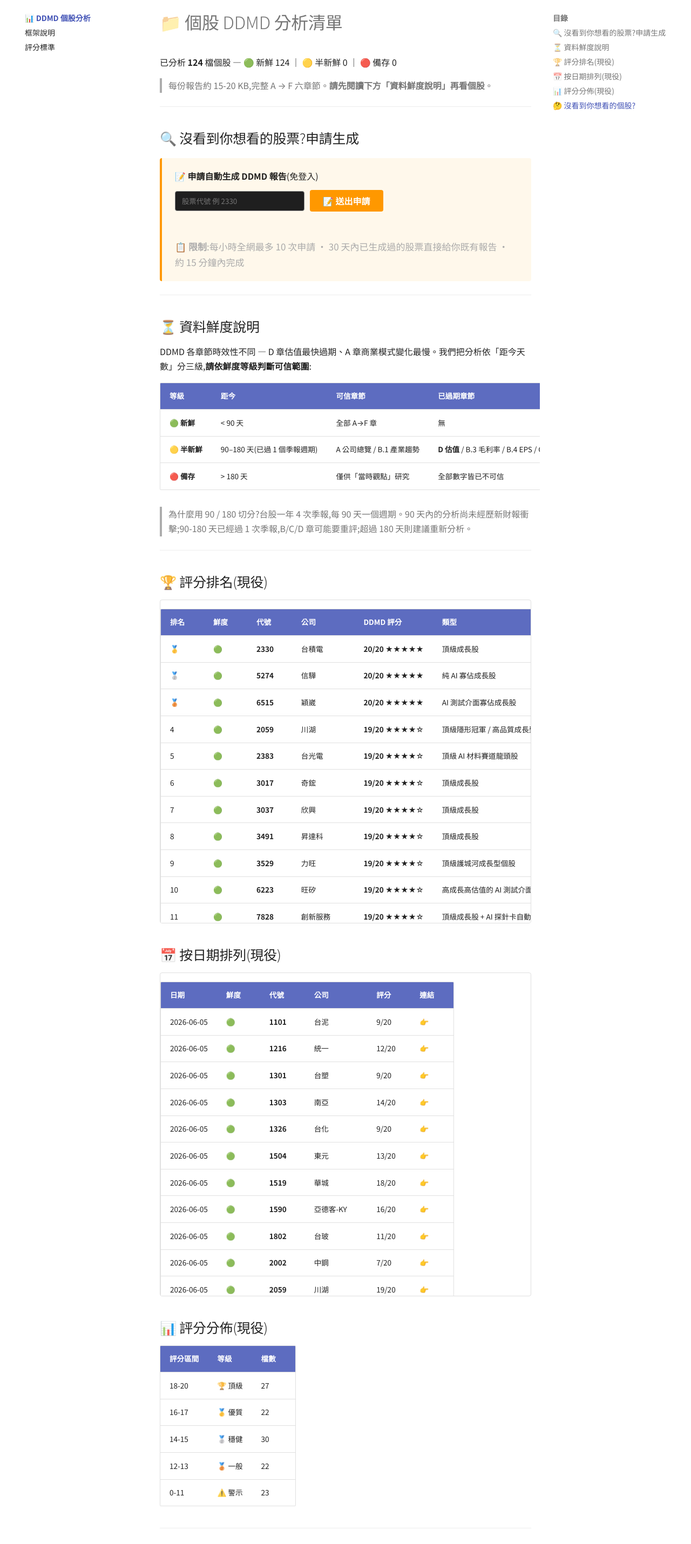
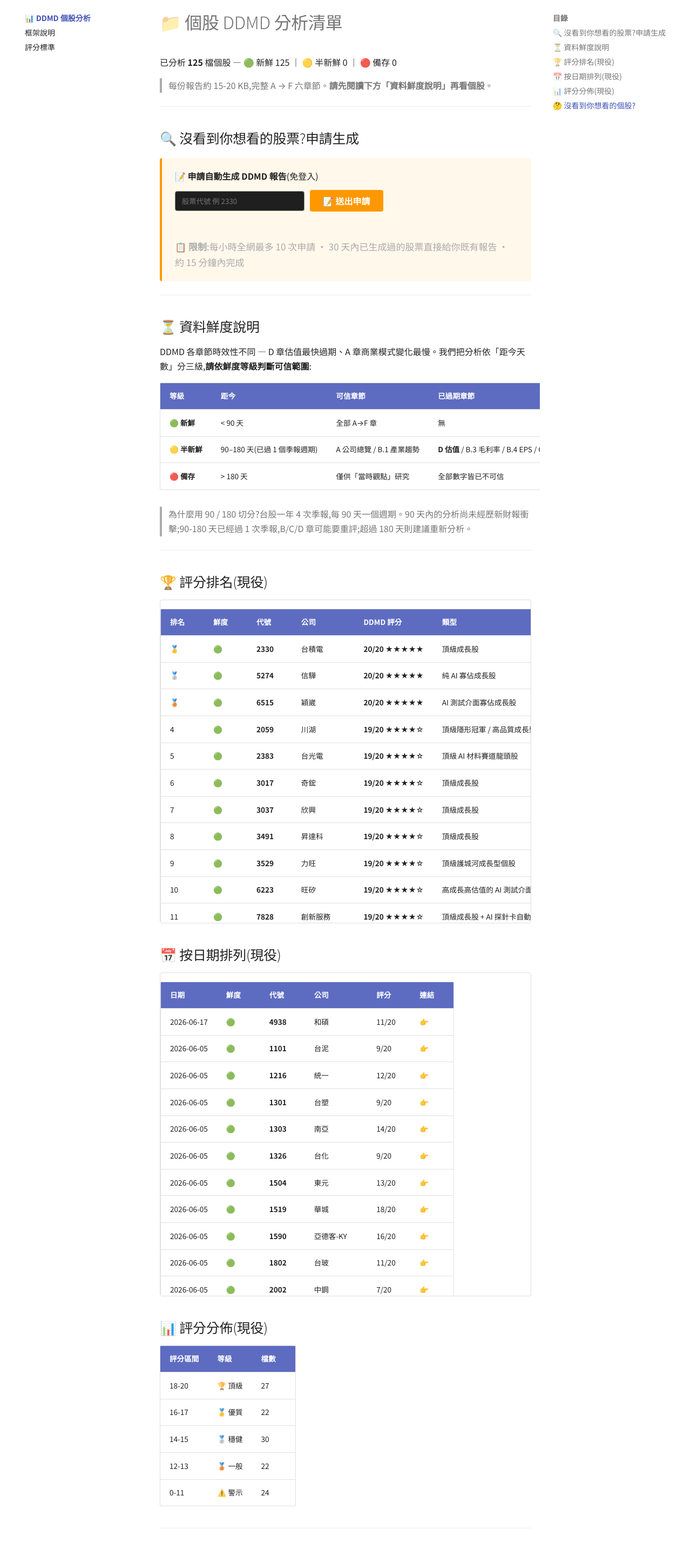
Before and after one commit to ShoppingLiao/stock-analysis-public, an MkDocs documentation site: the page built from docs/reports/index.md, in a window 1280 px wide. Shown: the part 126-2987 px from the top of the page at 54% size. Built offline with MkDocs 1.6.1 and Material for MkDocs 9.7.7, drawn with Linux system fonts in a browser that asks for light colours; comment, search, counter and statistics services are not loaded.

Commit message:
docs: sync 1 report(s) updated, 124 unchanged (2026-06-17)

```diff
--- a/docs/reports/index.md
+++ b/docs/reports/index.md
@@ -10,7 +10,7 @@
 
 # 📁 個股 DDMD 分析清單
 
-已分析 **124** 檔個股 — 🟢 新鮮 124 ｜ 🟡 半新鮮 0 ｜ 🔴 備存 0
+已分析 **125** 檔個股 — 🟢 新鮮 125 ｜ 🟡 半新鮮 0 ｜ 🔴 備存 0
 
 > 每份報告約 15-20 KB,完整 A → F 六章節。**請先閱讀下方「資料鮮度說明」再看個股**。
 
@@ -194,26 +194,27 @@ DDMD 各章節時效性不同 — D 章估值最快過期、A 章商業模式變
 | 102 | 🟢 | **1802** | 台玻 | **11/20** ★★☆☆☆ | 景氣循環轉機型題材股 | [👉](1802_台玻_DDMD_2026-06-05.md) |
 | 103 | 🟢 | **2324** | 仁寶 | **11/20** ★★☆☆☆ | 低毛利代工轉型題材股 | [👉](2324_仁寶_DDMD_2026-06-05.md) |
 | 104 | 🟢 | **4938** | 和碩 | **11/20** ★★☆☆☆ | 中性偏防禦個股 | [👉](4938_和碩_DDMD_2026-06-05.md) |
-| 105 | 🟢 | **5876** | 上海商銀 | **11/20** ★★☆☆☆ | 價值/殖利率防禦型優質銀行股 | [👉](5876_上海商銀_DDMD_2026-06-05.md) |
-| 106 | 🟢 | **6147** | 頎邦 | **11/20** ★★☆☆☆ | 轉型成長股 | [👉](6147_頎邦_DDMD_2026-05-06.md) |
-| 107 | 🟢 | **6505** | 台塑化 | **11/20** ★★☆☆☆ | 景氣循環價值股（高股息傳產） | [👉](6505_台塑化_DDMD_2026-06-05.md) |
-| 108 | 🟢 | **2615** | 萬海 | **10/20** ★★☆☆☆ | 極端景氣循環股 | [👉](2615_萬海_DDMD_2026-06-05.md) |
-| 109 | 🟢 | **2880** | 華南金 | **10/20** ★★☆☆☆ | 高殖利率價值/存股型官股金控 | [👉](2880_華南金_DDMD_2026-06-05.md) |
-| 110 | 🟢 | **2887** | 台新新光金 | **10/20** ★★☆☆☆ | 價值／殖利率型金控股 | [👉](2887_台新新光金_DDMD_2026-06-05.md) |
-| 111 | 🟢 | **3481** | 群創 | **10/20** ★★☆☆☆ | 轉型題材股 | [👉](3481_群創_DDMD_2026-05-07.md) |
-| 112 | 🟢 | **6278** | 台表科 | **10/20** ★★☆☆☆ | 週期轉型股 | [👉](6278_台表科_DDMD_2026-05-20.md) |
-| 113 | 🟢 | **00981A** | 統一台股增長 | **9/20** ★★☆☆☆ | 新賽道佈局型 ETF | [👉](00981A_統一台股增長_DDMD_2026-05-08.md) |
-| 114 | 🟢 | **1101** | 台泥 | **9/20** ★★☆☆☆ | 價值防禦／轉型期權型個股 | [👉](1101_台泥_DDMD_2026-06-05.md) |
-| 115 | 🟢 | **1301** | 台塑 | **9/20** ★★☆☆☆ | 深度價值循環反彈型（破淨高股息）個股 | [👉](1301_台塑_DDMD_2026-06-05.md) |
-| 116 | 🟢 | **1326** | 台化 | **9/20** ★★☆☆☆ | 景氣循環底部反轉型個股 | [👉](1326_台化_DDMD_2026-06-05.md) |
-| 117 | 🟢 | **2206** | 三陽工業 | **9/20** ★★☆☆☆ | 穩健利基股 | [👉](2206_三陽工業_DDMD_2026-05-06.md) |
-| 118 | 🟢 | **2603** | 長榮 | **9/20** ★★☆☆☆ | 極端景氣循環/高殖利率價值型航運股 | [👉](2603_長榮_DDMD_2026-06-05.md) |
-| 119 | 🟢 | **2834** | 臺企銀 | **9/20** ★★☆☆☆ | 穩定低估值金融股 | [👉](2834_臺企銀_DDMD_2026-05-07.md) |
-| 120 | 🟢 | **3346** | 麗清 | **9/20** ★★☆☆☆ | 題材成長股(基本面偏弱) | [👉](3346_麗清_DDMD_2026-05-28.md) |
-| 121 | 🟢 | **2409** | 友達 | **8/20** ★★☆☆☆ | 高 beta 景氣循環兼轉機（turnaround）型個股 | [👉](2409_友達_DDMD_2026-06-05.md) |
-| 122 | 🟢 | **2801** | 彰銀 | **8/20** ★★☆☆☆ | 本質價值/殖利率防禦型個股 | [👉](2801_彰銀_DDMD_2026-06-05.md) |
-| 123 | 🟢 | **2002** | 中鋼 | **7/20** ★☆☆☆☆ | 鋼鐵循環價值股（深度循環、低 PB 防禦型） | [👉](2002_中鋼_DDMD_2026-06-05.md) |
-| 124 | 🟢 | **2609** | 陽明 | **7/20** ★☆☆☆☆ | 極端景氣循環股 | [👉](2609_陽明_DDMD_2026-06-05.md) |
+| 105 | 🟢 | **4938** | 和碩 | **11/20** ★★☆☆☆ | 低估值價值 / 防禦型轉機股 | [👉](4938_和碩_DDMD_2026-06-17.md) |
+| 106 | 🟢 | **5876** | 上海商銀 | **11/20** ★★☆☆☆ | 價值/殖利率防禦型優質銀行股 | [👉](5876_上海商銀_DDMD_2026-06-05.md) |
+| 107 | 🟢 | **6147** | 頎邦 | **11/20** ★★☆☆☆ | 轉型成長股 | [👉](6147_頎邦_DDMD_2026-05-06.md) |
+| 108 | 🟢 | **6505** | 台塑化 | **11/20** ★★☆☆☆ | 景氣循環價值股（高股息傳產） | [👉](6505_台塑化_DDMD_2026-06-05.md) |
+| 109 | 🟢 | **2615** | 萬海 | **10/20** ★★☆☆☆ | 極端景氣循環股 | [👉](2615_萬海_DDMD_2026-06-05.md) |
+| 110 | 🟢 | **2880** | 華南金 | **10/20** ★★☆☆☆ | 高殖利率價值/存股型官股金控 | [👉](2880_華南金_DDMD_2026-06-05.md) |
+| 111 | 🟢 | **2887** | 台新新光金 | **10/20** ★★☆☆☆ | 價值／殖利率型金控股 | [👉](2887_台新新光金_DDMD_2026-06-05.md) |
+| 112 | 🟢 | **3481** | 群創 | **10/20** ★★☆☆☆ | 轉型題材股 | [👉](3481_群創_DDMD_2026-05-07.md) |
+| 113 | 🟢 | **6278** | 台表科 | **10/20** ★★☆☆☆ | 週期轉型股 | [👉](6278_台表科_DDMD_2026-05-20.md) |
+| 114 | 🟢 | **00981A** | 統一台股增長 | **9/20** ★★☆☆☆ | 新賽道佈局型 ETF | [👉](00981A_統一台股增長_DDMD_2026-05-08.md) |
+| 115 | 🟢 | **1101** | 台泥 | **9/20** ★★☆☆☆ | 價值防禦／轉型期權型個股 | [👉](1101_台泥_DDMD_2026-06-05.md) |
+| 116 | 🟢 | **1301** | 台塑 | **9/20** ★★☆☆☆ | 深度價值循環反彈型（破淨高股息）個股 | [👉](1301_台塑_DDMD_2026-06-05.md) |
+| 117 | 🟢 | **1326** | 台化 | **9/20** ★★☆☆☆ | 景氣循環底部反轉型個股 | [👉](1326_台化_DDMD_2026-06-05.md) |
+| 118 | 🟢 | **2206** | 三陽工業 | **9/20** ★★☆☆☆ | 穩健利基股 | [👉](2206_三陽工業_DDMD_2026-05-06.md) |
+| 119 | 🟢 | **2603** | 長榮 | **9/20** ★★☆☆☆ | 極端景氣循環/高殖利率價值型航運股 | [👉](2603_長榮_DDMD_2026-06-05.md) |
+| 120 | 🟢 | **2834** | 臺企銀 | **9/20** ★★☆☆☆ | 穩定低估值金融股 | [👉](2834_臺企銀_DDMD_2026-05-07.md) |
+| 121 | 🟢 | **3346** | 麗清 | **9/20** ★★☆☆☆ | 題材成長股(基本面偏弱) | [👉](3346_麗清_DDMD_2026-05-28.md) |
+| 122 | 🟢 | **2409** | 友達 | **8/20** ★★☆☆☆ | 高 beta 景氣循環兼轉機（turnaround）型個股 | [👉](2409_友達_DDMD_2026-06-05.md) |
+| 123 | 🟢 | **2801** | 彰銀 | **8/20** ★★☆☆☆ | 本質價值/殖利率防禦型個股 | [👉](2801_彰銀_DDMD_2026-06-05.md) |
+| 124 | 🟢 | **2002** | 中鋼 | **7/20** ★☆☆☆☆ | 鋼鐵循環價值股（深度循環、低 PB 防禦型） | [👉](2002_中鋼_DDMD_2026-06-05.md) |
+| 125 | 🟢 | **2609** | 陽明 | **7/20** ★☆☆☆☆ | 極端景氣循環股 | [👉](2609_陽明_DDMD_2026-06-05.md) |
 
 </div>
 
@@ -223,6 +224,7 @@ DDMD 各章節時效性不同 — D 章估值最快過期、A 章商業模式變
 
 | 日期 | 鮮度 | 代號 | 公司 | 評分 | 連結 |
 |------|------|------|------|------|------|
+| 2026-06-17 | 🟢 | **4938** | 和碩 | 11/20 | [👉](4938_和碩_DDMD_2026-06-17.md) |
 | 2026-06-05 | 🟢 | **1101** | 台泥 | 9/20 | [👉](1101_台泥_DDMD_2026-06-05.md) |
 | 2026-06-05 | 🟢 | **1216** | 統一 | 12/20 | [👉](1216_統一_DDMD_2026-06-05.md) |
 | 2026-06-05 | 🟢 | **1301** | 台塑 | 9/20 | [👉](1301_台塑_DDMD_2026-06-05.md) |
@@ -358,7 +360,7 @@ DDMD 各章節時效性不同 — D 章估值最快過期、A 章商業模式變
 | 16-17 | 🥇 優質 | 22 |
 | 14-15 | 🥈 穩健 | 30 |
 | 12-13 | 🥉 一般 | 22 |
-| 0-11 | ⚠️ 警示 | 23 |
+| 0-11 | ⚠️ 警示 | 24 |
 
 ---
 
```
Also changed, not shown: docs/reports/4938_和碩_DDMD_2026-06-17.md (added, +233 -0 lines).
